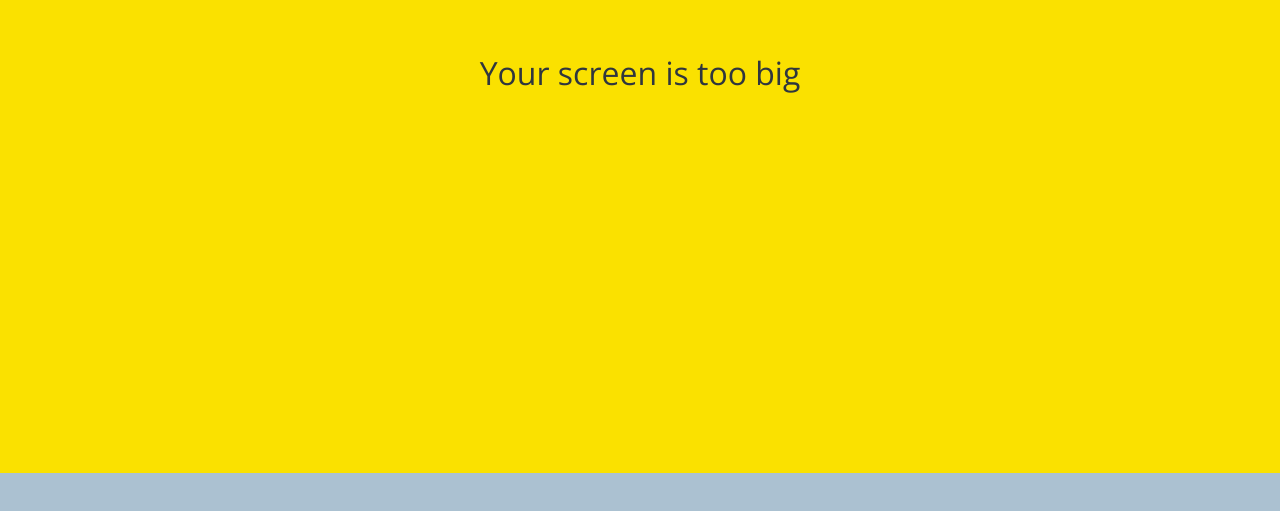
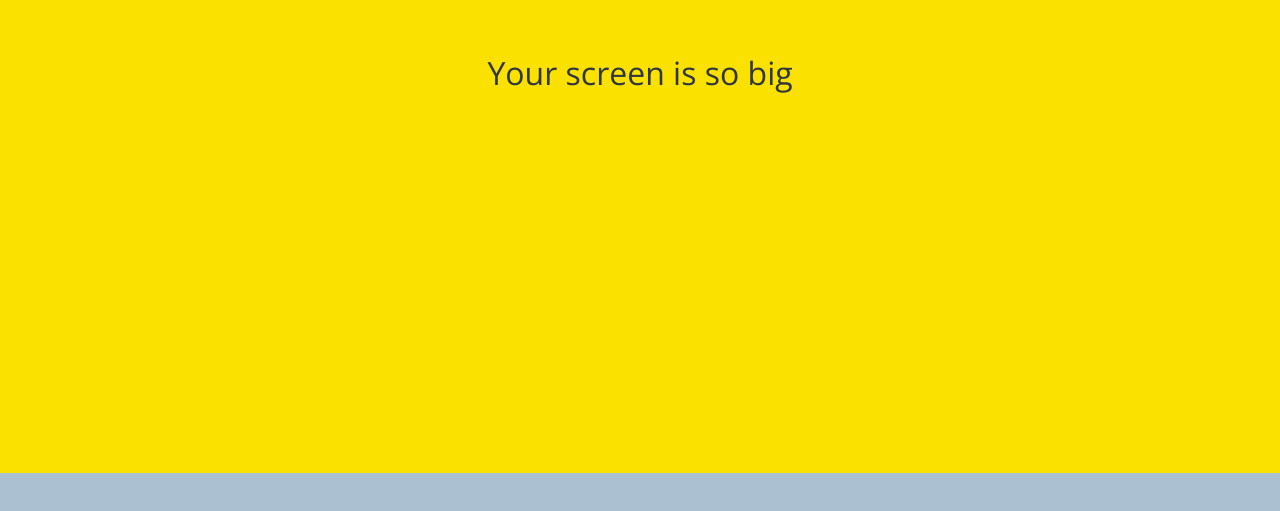
Before and after one commit to shiningUnderstanding/cocoa-clone-2020, a plain HTML site: page chat.html in a window 1280 px wide. Shown: the part 327-838 px from the top of the page. Drawn offline with nearby package versions, Linux system fonts and the light colour scheme.

Commit message:
too -> so in chat.html

```diff
--- a/chat.html
+++ b/chat.html
@@ -109,7 +109,7 @@
       </div>
     </form>
 
-    <div id="no-mobile">Your screen is too big</div>
+    <div id="no-mobile">Your screen is so big</div>
 
     <script
       src="https://kit.fontawesome.com/29c56335bb.js"
```
